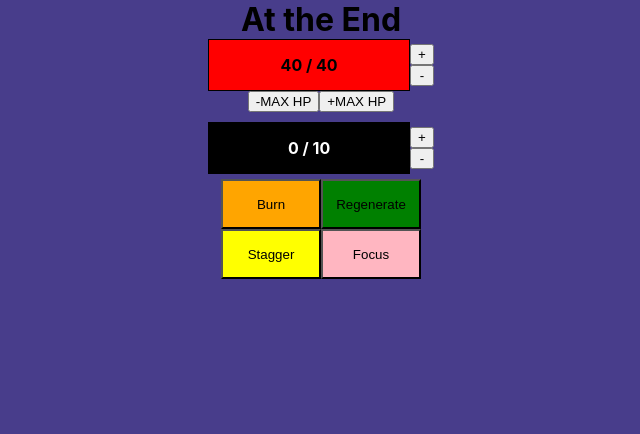
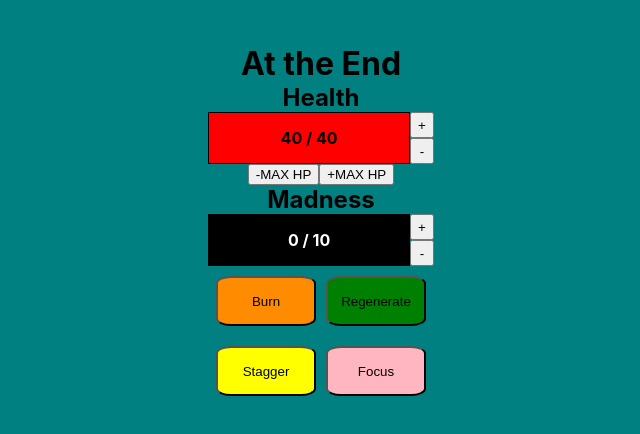
Before and after one commit to tSquand/At-the-End, a React (Create React App) app: page / in a window 1280 px wide. Shown: the top 434 px of the page, without its empty margins (319-959 px from the left). Built offline with nearby package versions, Linux system fonts and the light colour scheme.

Commit message:
Status buttons now toggle and have clearer indicators of when they are pressed. Resized +- buttons to be as long as their corresponding bar, moved everything down the page

```diff
--- a/src/App.js
+++ b/src/App.js
@@ -48,22 +48,26 @@ const App = () => {
   return (
     <div>
       <h1 className='centered'>At the End</h1>
+      <h2 className='centered'>Health</h2>
       <div className='centered'>
         <HealthBar health={health} maxHealth={maxHealth}/>
-        <div style ={{ display: 'flex', flexDirection: 'column' }}>
-          <button onClick={plusHealth}>+</button>
-          <button onClick={minusHealth}>-</button>
+
+        <div className='PMButtonDiv'>
+          <button className='PMButton' onClick={plusHealth}>+</button>
+          <button className='PMButton' onClick={minusHealth}>-</button>
         </div>
         </div>
         <div className='centered'>
           <button onClick={minusMaxHealth}>-MAX HP</button>
           <button onClick={plusMaxHealth}>+MAX HP</button>
       </div>
-      <div className='centered' style={{ paddingTop: '10px' }}>
+      <h2 className='centered'>Madness</h2>
+      <div className='centered'>
+
         <MadnessBar madness={madness} maxMadness={maxMadness}/>
-        <div style = {{ display: 'flex', flexDirection: 'column'}}>
-          <button onClick={plusMadness}>+</button>
-          <button onClick={minusMadness}>-</button>
+        <div className='PMButtonDiv'>
+          <button className='PMButton' onClick={plusMadness}>+</button>
+          <button className='PMButton' onClick={minusMadness}>-</button>
         </div>
       </div>
       <div className='centered'>
--- a/src/components/status/index.js
+++ b/src/components/status/index.js
@@ -10,7 +10,7 @@ const StatusTracker = () => {
     });
 
     const handleButtonClick = (button) => {
-        press((prevState) => ({ ...prevState, [button]: true}));
+        press((prevState) => ({ ...prevState, [button]: !prevState[button]}));
 
     }
 
--- a/src/components/status/styles.css
+++ b/src/components/status/styles.css
@@ -1,70 +1,71 @@
-.statusButtons {
-    padding-top: 5px;
+.statusButtons button:not(:last-child){
+    margin-right: 10px;
+    margin-bottom: 10px;
+    margin-top: 10px;
 }
 
 .burn {
-    background-color: orange;
+    background-color: darkorange;
     width: 100px;
     height: 50px;
+    border-radius: 15%;
+
 }
 
 .regen {
     background-color: green;
-
     width: 100px;
     height: 50px;
+    border-radius: 15%;
 }
 
 .stagger {
     background-color: yellow;
-
     width: 100px;
     height: 50px;
+    border-radius: 15%;
 }
 
 .focus {
     background-color: lightpink;
-
     width: 100px;
     height: 50px;
+    border-radius: 15%;
 }
 
 .burnPressed {
-    background-color: darkorange;
-    border: solid 5px;
+    background-color: red;
+    border: solid 2px;
     width: 100px;
     height: 50px;
-
-
-
+    border-radius: 15%;
+    box-shadow: 1px 1px 0px 1px black;
 }
 
 .regenPressed {
     background-color: darkgreen;
-    border: solid 5px;
+    border: solid 2px;
     width: 100px;
     height: 50px;
+    border-radius: 15%;
+    box-shadow: 1px 1px 0px 1px black;
 }
 
 .staggerPressed {
     background-color: gold;
-    border: solid 5px;
+    border: solid 2px;
     width: 100px;
     height: 50px;
+    border-radius: 15%;
+    box-shadow: 1px 1px 0px 1px black;
 }
 
 .focusPressed {
     background-color: rosybrown;
-    border: solid 5px;
+    border: solid 2px;
     width: 100px;
     height: 50px;
+    border-radius: 15%;
+    box-shadow: 1px 1px 0px 1px black;
 
 }
-
-.centered {
-    display: flex;
-    align-items: center;
-    justify-content: 'center';
-    max-width: 100%;
-    margin: 0 auto;
-  }
--- a/src/index.css
+++ b/src/index.css
@@ -5,7 +5,8 @@ body {
     sans-serif;
   -webkit-font-smoothing: antialiased;
   -moz-osx-font-smoothing: grayscale;
-  background-color : darkslateblue;
+  background-color : teal;
+
 
 }
 
@@ -13,11 +14,3 @@ code {
   font-family: source-code-pro, Menlo, Monaco, Consolas, 'Courier New',
     monospace;
 }
-
-.compStyle {
-  display: flex;
-  align-items: center;
-  max-width: 100%;
-  justify-content: 'center';
-  margin: 0 auto;
-}
--- a/src/styles.css
+++ b/src/styles.css
@@ -1,3 +1,14 @@
+body, html {
+    height: 75%;
+}
+
+body {
+    display: flex;
+    flex-direction: column;
+    justify-content: center;
+    align-items: center;
+}
+
 .centered {
     display: flex;
     align-items: center;
@@ -5,3 +16,12 @@
     max-width: 100%;
     margin: 0 auto;
   }
+
+.PMButtonDiv {
+    display: flex;
+    flex-direction: column;
+}
+
+.PMButton {
+    height: 26px;
+}
```
